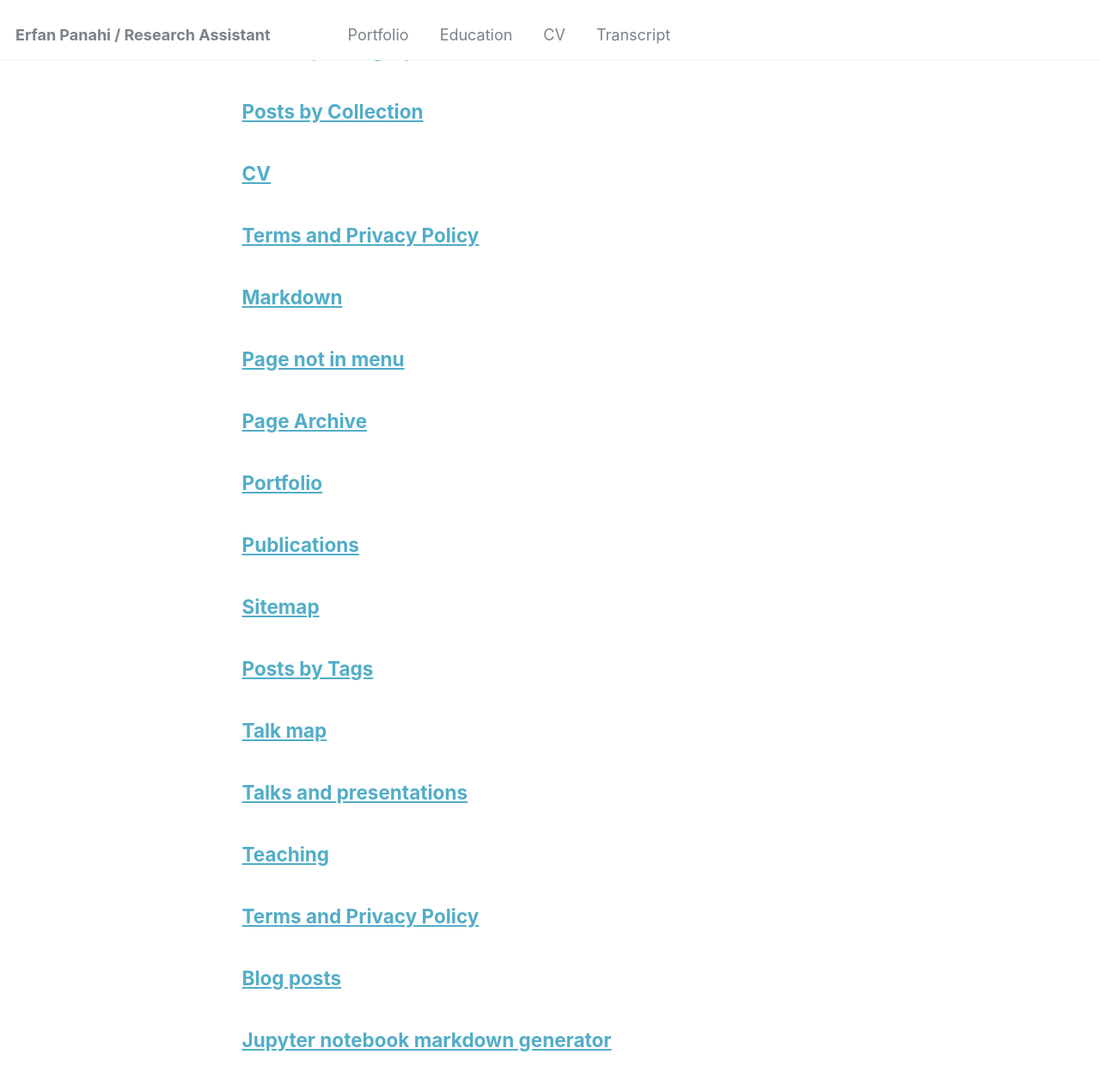
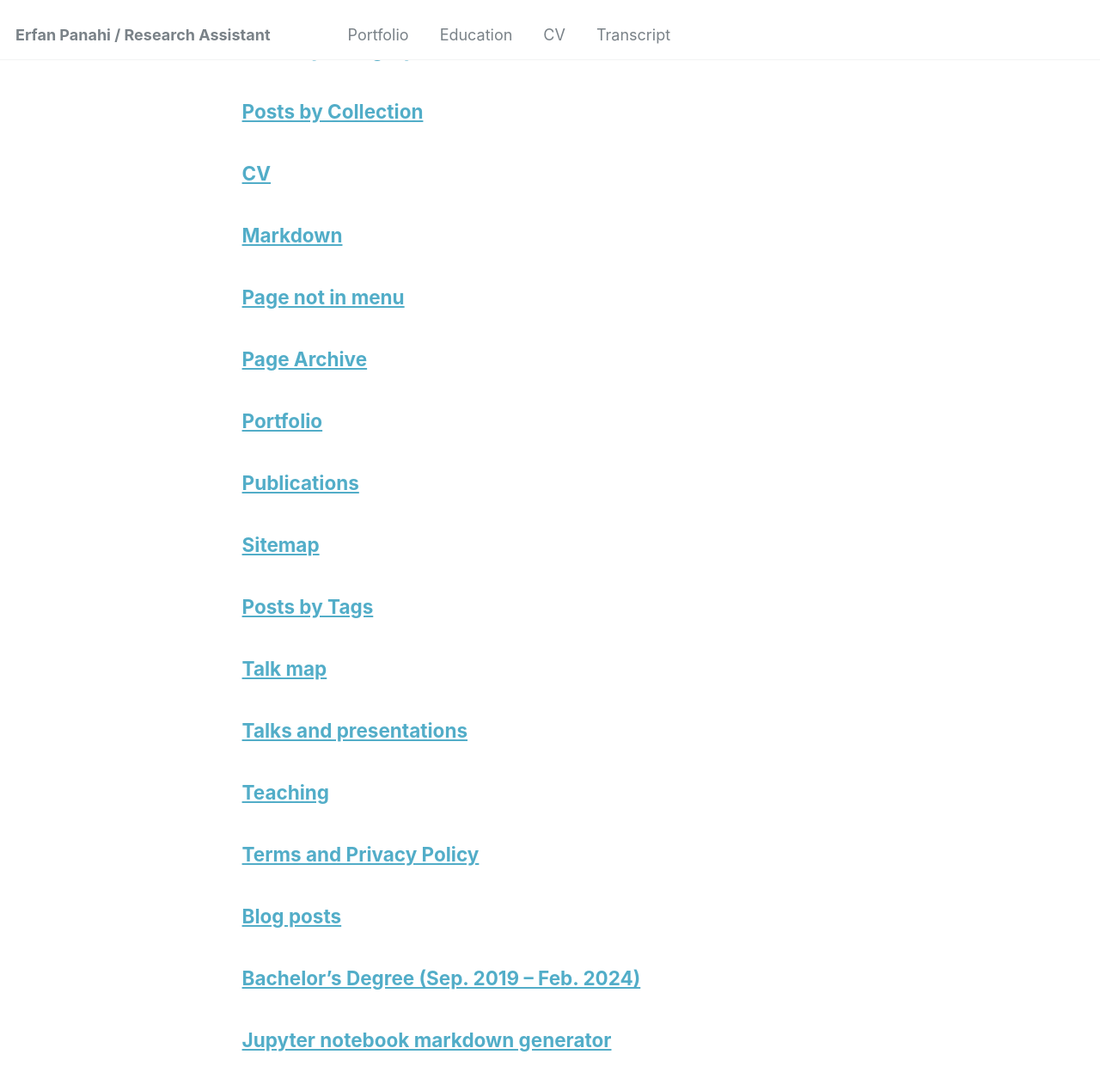
Before and after one commit to ErfanPanahi/ErfanPanahi.github.io, a Jekyll site: the page built from _pages/page-archive.html, in a window 1280 px wide and 1400 px high, scrolled down 378 px. Shown: the top 1262 px of the window at 86% size. Built offline with Jekyll 4.4.1, drawn with Linux system fonts in a browser that asks for light colours.

Commit message:
Update education.md

```diff
--- a/_pages/education.md
+++ b/_pages/education.md
@@ -1,11 +1,3 @@
----
-permalink: /terms/
-title: "Terms and Privacy Policy"
-modified: 2016-06-06
----
-
-{% include base_path %}
-{% include toc %}
 
 
 
```
